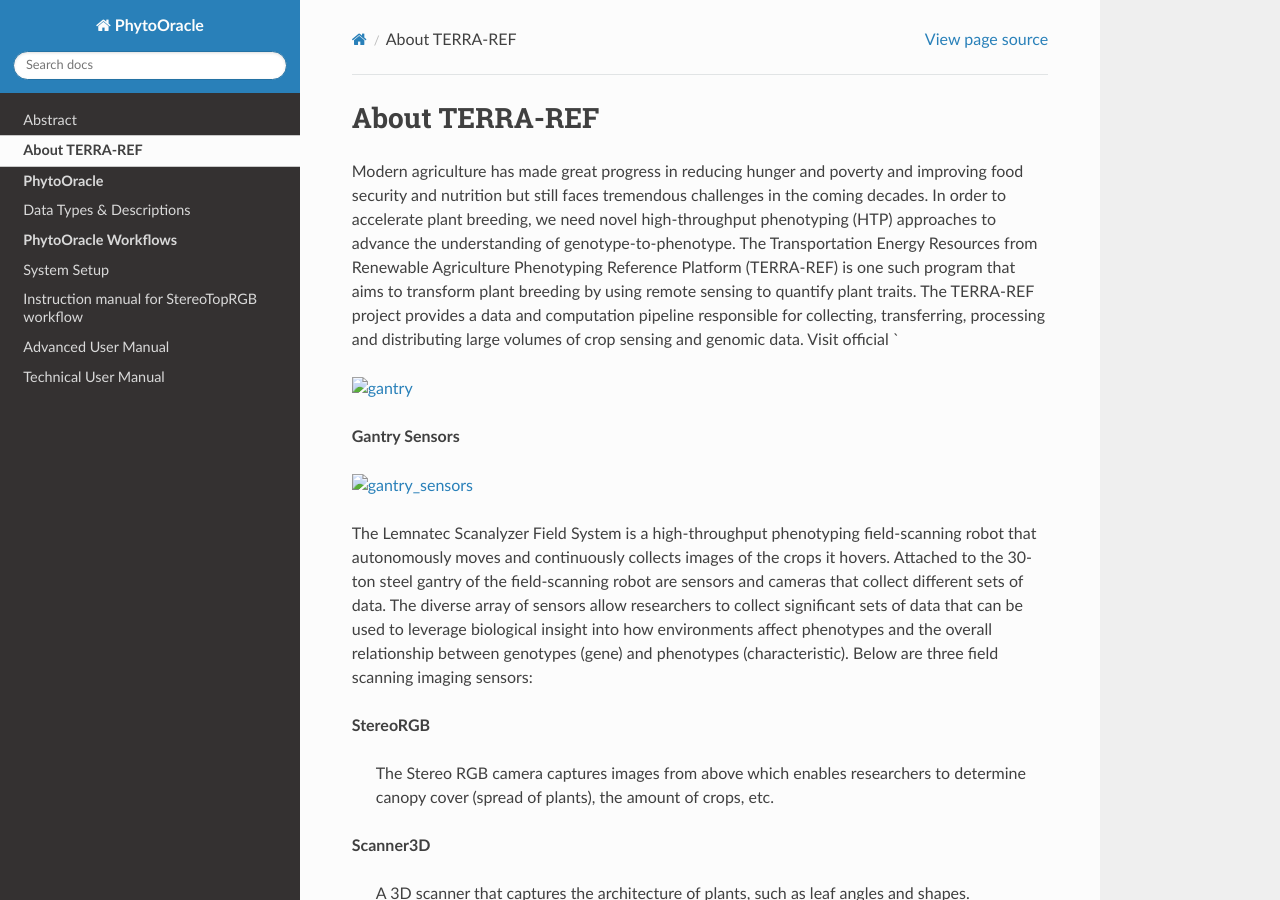
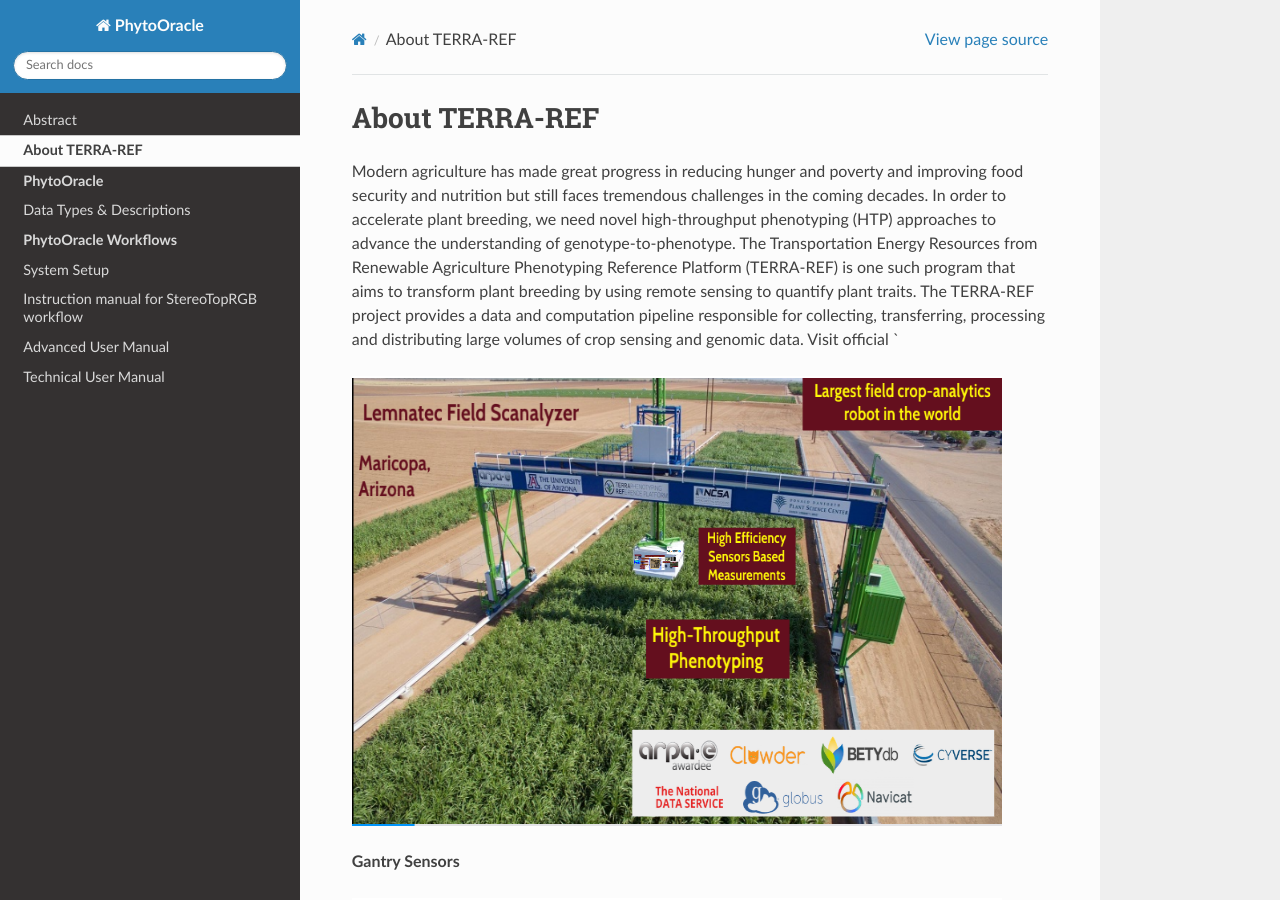
Before and after one commit to LyonsLab/PhytoOracle, a Sphinx documentation site: the page built from docs/project_description.rst, in a window 1280 px wide and 900 px high. Built offline with Sphinx 7.4.7 and the Read the Docs theme 2.0.0, drawn with Linux system fonts in a browser that asks for light colours.

Commit message:
Update project_description.rst

```diff
--- a/docs/project_description.rst
+++ b/docs/project_description.rst
@@ -58,15 +58,15 @@ PhytoOracle is a scalable, modular data pipeline for phenomics research. It uses
 
 ----
 
-.. |general_concept_map| image:: ./pics/general_concept_map.png
+.. |general_concept_map| image:: ../pics/general_concept_map.png
     :width: 650
     :height: 450
 .. _general_concept_map:
-.. |gantry| image:: ./pics/gantry.png
+.. |gantry| image:: ../pics/gantry.png
     :width: 650
     :height: 450
 .. _gantry:
-.. |gantry_sensors| image:: ./pics/gantry-sensors.png
+.. |gantry_sensors| image:: ../pics/gantry-sensors.png
     :width: 650
     :height: 450
 .. _gantry_sensors:
```
